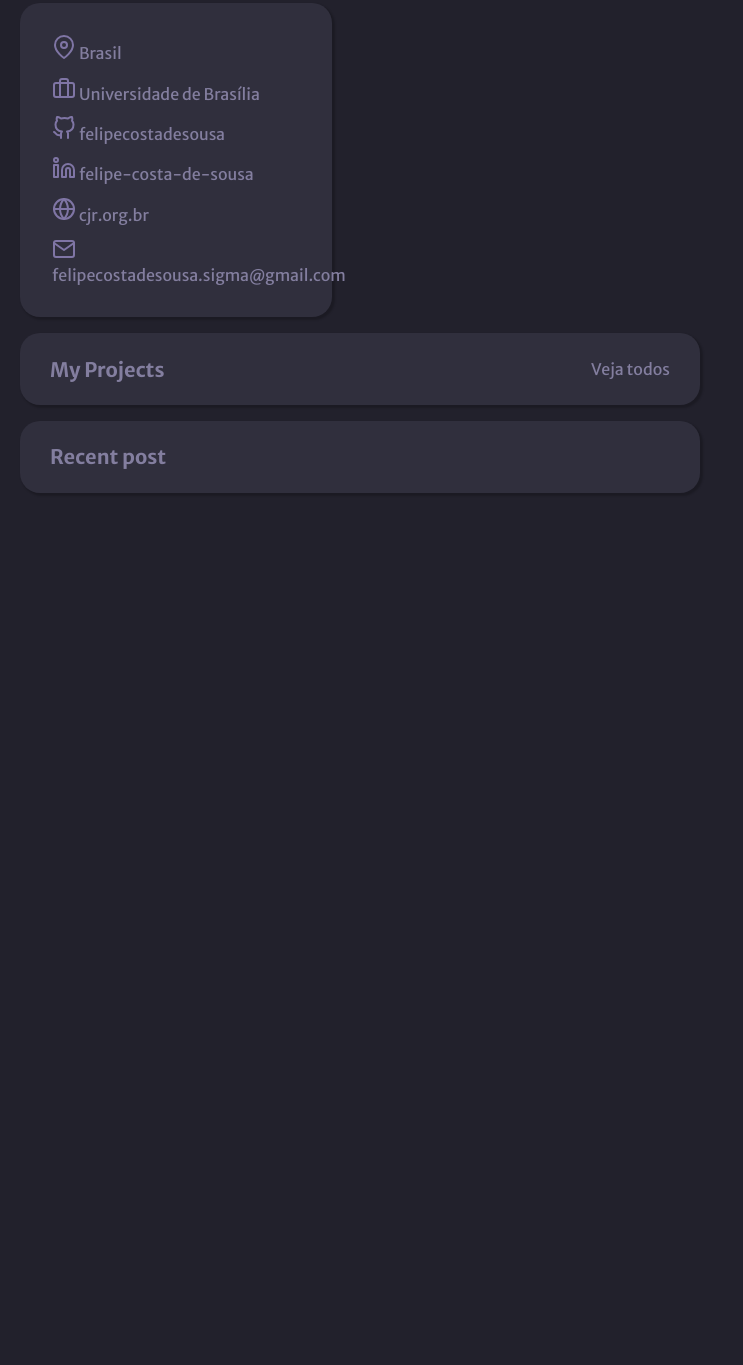
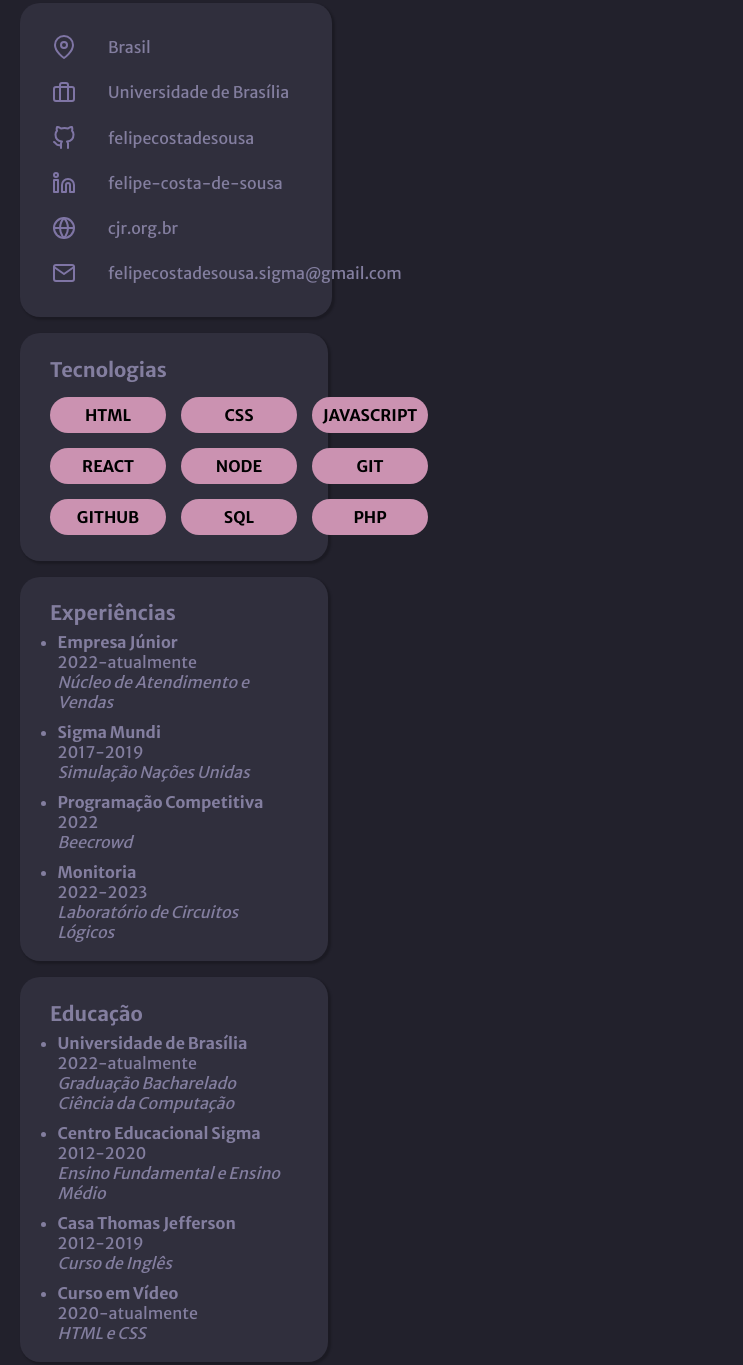
Before and after one commit to felipecostadesousa/portolio, a plain HTML site: page index.html in a window 1280 px wide. Shown: the part 274-1639 px from the top of the page, without its empty margins (0-743 px from the left). Before the commit the page ends 800 px from the top, so only its background shows below. Drawn offline with Linux system fonts and the light colour scheme.

Commit message:
feat: technologies card and lists card

```diff
--- a/index.html
+++ b/index.html
@@ -41,6 +41,107 @@
             </div>
         </div>
 
+        <div id="technologies-card" class="card">
+            <h1>Tecnologias</h1>
+            <div id="technologies-card-grid">
+                <div id="technologies-style-card">
+                    <span>HTML</span>
+                </div>
+                <div id="technologies-style-card">
+                    <span>CSS</span>
+                </div>
+                <div id="technologies-style-card">
+                    <span>JAVASCRIPT</span>
+                </div>
+                <div id="technologies-style-card">
+                    <span>REACT</span>
+                </div>
+                <div id="technologies-style-card">
+                    <span>NODE</span>
+                </div>
+                <div id="technologies-style-card">
+                    <span>GIT</span>
+                </div>
+                <div id="technologies-style-card">
+                    <span>GITHUB</span>
+                </div>
+                <div id="technologies-style-card">
+                    <span>SQL</span>
+                </div>
+                <div id="technologies-style-card">
+                    <span>PHP</span>
+                </div>
+            </div>
+        </div>
+
+        <div id="list-card" class="card">
+            <h1>Experiências</h1>
+            <ul>
+                <li>
+                    <strong>Empresa Júnior</strong>
+                    <br>
+                    <span>2022-atualmente</span>
+                    <br>
+                    <em>Núcleo de Atendimento e Vendas</em>
+                </li>
+                <li>
+                    <strong>Sigma Mundi</strong>
+                    <br>
+                    <span>2017-2019</span>
+                    <br>
+                    <em>Simulação Nações Unidas</em>
+                </li>
+                <li>
+                    <strong>Programação Competitiva</strong>
+                    <br>
+                    <span>2022</span>
+                    <br>
+                    <em>Beecrowd</em>
+                </li>
+                <li>
+                    <strong>Monitoria</strong>
+                    <br>
+                    <span>2022-2023</span>
+                    <br>
+                    <em>Laboratório de Circuitos Lógicos</em>
+                </li>
+            </ul>
+        </div>
+
+        <div id="list-card" class="card">
+            <h1>Educação</h1>
+            <ul>
+                <li>
+                    <strong>Universidade de Brasília</strong>
+                    <br>
+                    2022-atualmente
+                    <br>
+                    <em>Graduação Bacharelado Ciência da Computação</em>
+                </li>
+                <li>
+                    <strong>Centro Educacional Sigma</strong>
+                    <br>
+                    2012-2020
+                    <br>
+                    <em>Ensino Fundamental e Ensino Médio</em>
+                </li>
+                <li>
+                    <strong>Casa Thomas Jefferson</strong>
+                    <br>
+                    2012-2019
+                    <br>
+                    <em>Curso de Inglês</em>
+                </li>
+                <li>
+                    <strong>Curso em Vídeo</strong>
+                    <br>
+                    2020-atualmente
+                    <br>
+                    <em>HTML e CSS</em>
+                </li>
+            </ul>
+        </div>
+
         <div id="myProject-card" class="card">
             <h1>My Projects</h1>
             <span>Veja todos</span>
--- a/style.css
+++ b/style.css
@@ -10,17 +10,18 @@
 
 * {
     font-family: "Merriweather Sans";
-    color: var(--text-color);
 }
 
 body {
     margin: 0;
     padding: 20px;
     background-color: var(--body-bg-color);
+    color: var(--text-color);
 }
 
 h1 {
     font-size: 1.250rem;
+
 }
 
 h2 {
@@ -41,13 +42,14 @@ h3 {
     padding: 10px 30px 10px 30px;
     border-radius: 20px;
 }
-
 .information {
+    display: flex;
     align-items: center;
 }
 
 .information-icon {
     filter: invert(69%) sepia(8%) saturate(5965%) hue-rotate(205deg) brightness(72%) contrast(66%);
+    margin-right: 2rem;
 }
 
 #myProject-card {
@@ -85,3 +87,47 @@ h3 {
     margin-bottom: 1rem;
     padding: 2rem;
 }
+
+#technologies-card {
+    width: 20%;
+    flex-direction: column;
+    align-items: start;
+    margin-bottom: 1rem;
+}
+
+#technologies-card-grid {
+    margin-top: 0.1rem;
+    margin-bottom: 1rem;
+    display:grid;
+    grid-gap: 15px;
+    grid-template-columns: 1fr 1fr 1fr;
+    grid-template-rows: 1fr 1fr 1fr;
+}
+
+#technologies-style-card{
+    width: 100px;
+    height: 20px;
+    padding: 8px;
+    border-radius: 50px;
+    text-align: center;
+    background-color: var(--bg-techs);
+    color: black;
+    font-weight: 700;
+}
+
+#list-card {
+    width: 20%;
+    margin-bottom: 1rem;
+    flex-direction: column;
+    align-items: start;
+}
+
+li {
+    margin: 10px 0;
+}
+
+ul {
+    padding: 0.47rem;
+    margin-top: -1.5rem;
+    margin-bottom: -0.5rem;
+}
```
